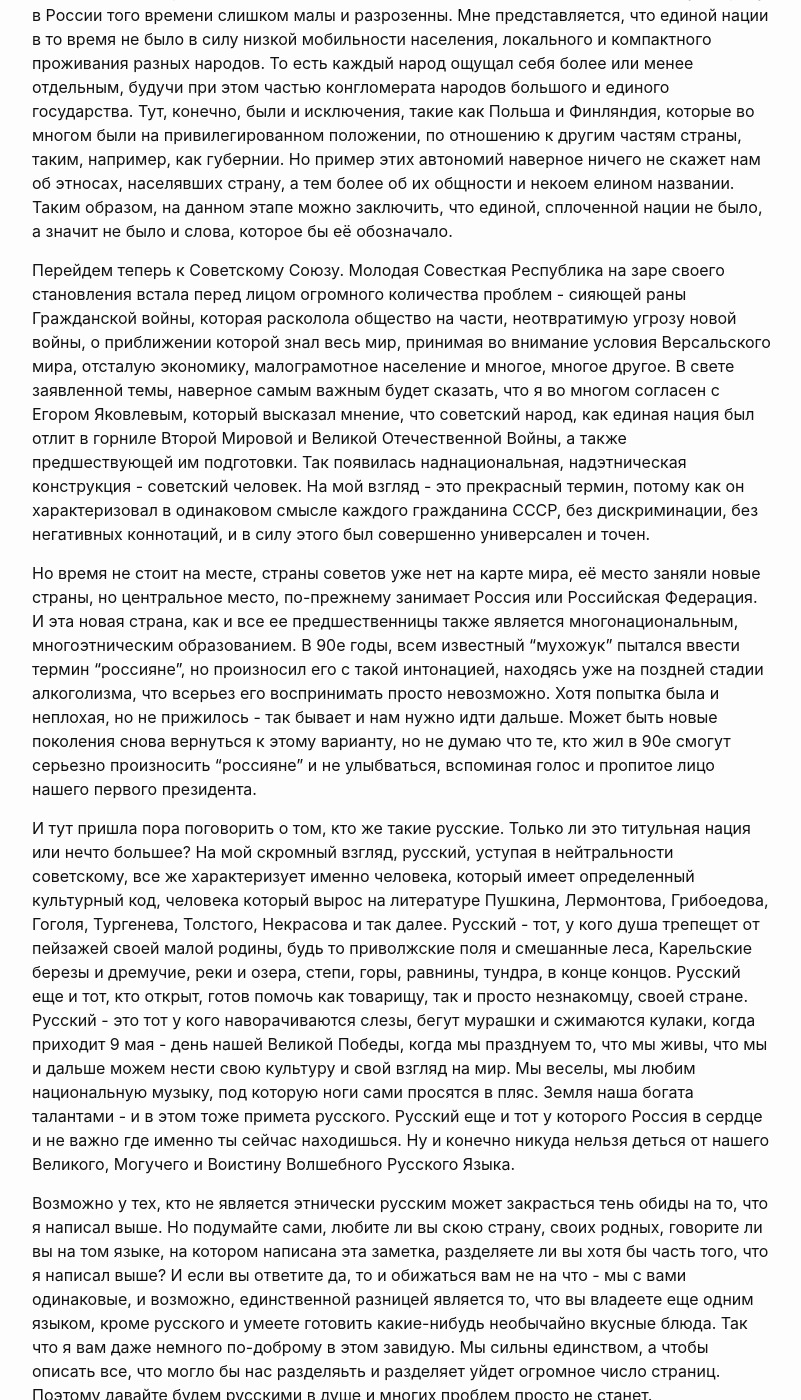
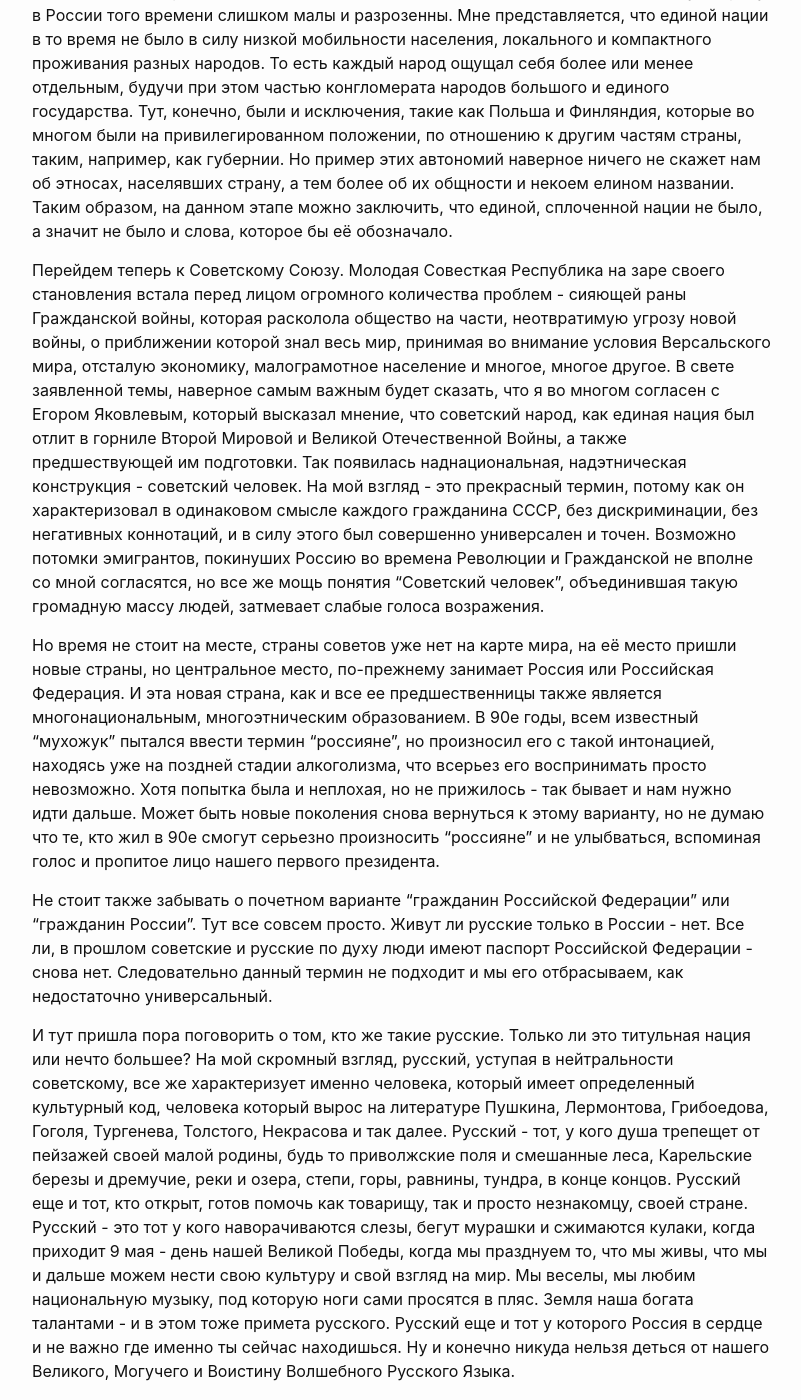
Before and after one commit to fjodor-che/blog, a Jekyll site: the page built from _posts/2020-07-09-russians.md, in a window 1280 px wide and 1400 px high, scrolled down 362 px. Shown: the whole window, without its empty margins (238-1039 px from the left). Built offline with Jekyll 4.4.1, drawn with Linux system fonts in a browser that asks for light colours.

Commit message:
Update 2020-07-09-russians.md

```diff
--- a/_posts/2020-07-09-russians.md
+++ b/_posts/2020-07-09-russians.md
@@ -8,9 +8,11 @@ published: true
 
 Российская Империя отстоит от нас слишком далеко, а знания мои по этническому вопросу в России того времени слишком малы и разрозенны. Мне представляется, что единой нации в то время не было в силу низкой мобильности населения, локального и компактного проживания разных народов. То есть каждый народ ощущал себя более или менее отдельным, будучи при этом частью конгломерата народов большого и единого государства. Тут, конечно, были и исключения, такие как Польша и Финляндия, которые во многом были на привилегированном положении, по отношению к другим частям страны, таким, например, как губернии. Но пример этих автономий наверное ничего не скажет нам об этносах, населявших страну, а тем более об их общности и некоем елином названии. Таким образом, на данном этапе можно заключить, что единой, сплоченной нации не было, а значит не было и слова, которое бы её обозначало.
 
-Перейдем теперь к Советскому Союзу. Молодая Совесткая Республика на заре своего становления встала перед лицом огромного количества проблем - сияющей раны Гражданской войны, которая расколола общество на части, неотвратимую угрозу новой войны, о приближении которой знал весь мир, принимая во внимание условия Версальского мира, отсталую экономику, малограмотное население и многое, многое другое. В свете заявленной темы, наверное самым важным будет сказать, что я во многом согласен с Егором Яковлевым, который высказал мнение, что советский народ, как единая нация был отлит в горниле Второй Мировой и Великой Отечественной Войны, а также предшествующей им подготовки. Так появилась наднациональная, надэтническая конструкция - советский человек. На мой взгляд - это прекрасный термин, потому как он характеризовал в одинаковом смысле каждого гражданина СССР, без дискриминации, без негативных коннотаций, и в силу этого был совершенно универсален и точен.
+Перейдем теперь к Советскому Союзу. Молодая Совесткая Республика на заре своего становления встала перед лицом огромного количества проблем - сияющей раны Гражданской войны, которая расколола общество на части, неотвратимую угрозу новой войны, о приближении которой знал весь мир, принимая во внимание условия Версальского мира, отсталую экономику, малограмотное население и многое, многое другое. В свете заявленной темы, наверное самым важным будет сказать, что я во многом согласен с Егором Яковлевым, который высказал мнение, что советский народ, как единая нация был отлит в горниле Второй Мировой и Великой Отечественной Войны, а также предшествующей им подготовки. Так появилась наднациональная, надэтническая конструкция - советский человек. На мой взгляд - это прекрасный термин, потому как он характеризовал в одинаковом смысле каждого гражданина СССР, без дискриминации, без негативных коннотаций, и в силу этого был совершенно универсален и точен. Возможно потомки эмигрантов, покинуших Россию во времена Революции и Гражданской не вполне со мной согласятся, но все же мощь понятия "Советский человек", объединившая такую громадную массу людей, затмевает слабые голоса возражения.
 
-Но время не стоит на месте, страны советов уже нет на карте мира, её место заняли новые страны, но центральное место, по-прежнему занимает Россия или Российская Федерация. И эта новая страна, как и все ее предшественницы также является многонациональным, многоэтническим образованием. В 90е годы, всем известный "мухожук" пытался ввести термин "россияне", но произносил его с такой интонацией, находясь уже на поздней стадии алкоголизма, что всерьез его воспринимать просто невозможно. Хотя попытка была и неплохая, но не прижилось - так бывает и нам нужно идти дальше. Может быть новые поколения снова вернуться к этому варианту, но не думаю что те, кто жил в 90е смогут серьезно произносить "россияне" и не улыбваться, вспоминая голос и пропитое лицо нашего первого президента.
+Но время не стоит на месте, страны советов уже нет на карте мира, на её место пришли новые страны, но центральное место, по-прежнему занимает Россия или Российская Федерация. И эта новая страна, как и все ее предшественницы также является многонациональным, многоэтническим образованием. В 90е годы, всем известный "мухожук" пытался ввести термин "россияне", но произносил его с такой интонацией, находясь уже на поздней стадии алкоголизма, что всерьез его воспринимать просто невозможно. Хотя попытка была и неплохая, но не прижилось - так бывает и нам нужно идти дальше. Может быть новые поколения снова вернуться к этому варианту, но не думаю что те, кто жил в 90е смогут серьезно произносить "россияне" и не улыбваться, вспоминая голос и пропитое лицо нашего первого президента.
+
+Не стоит также забывать о почетном варианте "гражданин Российской Федерации" или "гражданин России". Тут все совсем просто. Живут ли русские только в России - нет. Все ли, в прошлом советские и русские по духу люди имеют паспорт Российской Федерации - снова нет. Следовательно данный термин не подходит и мы его отбрасываем, как недостаточно универсальный.
 
 И тут пришла пора поговорить о том, кто же такие русские. Только ли это титульная нация или нечто большее? На мой скромный взгляд, русский, уступая в нейтральности советскому, все же характеризует именно человека, который имеет определенный культурный код, человека который вырос на литературе Пушкина, Лермонтова, Грибоедова, Гоголя, Тургенева, Толстого, Некрасова и так далее. Русский - тот, у кого душа трепещет от пейзажей своей малой родины, будь то приволжские поля и смешанные леса, Карельские березы и дремучие, реки и озера, степи, горы, равнины, тундра, в конце концов. Русский еще и тот, кто открыт, готов помочь как товарищу, так и просто незнакомцу, своей стране. Русский - это тот у кого наворачиваются слезы, бегут мурашки и сжимаются кулаки, когда приходит 9 мая - день нашей Великой Победы, когда мы празднуем то, что мы живы, что мы и дальше можем нести свою культуру и свой взгляд на мир.
 Мы веселы, мы любим национальную музыку, под которую ноги сами просятся в пляс. Земля наша богата талантами - и в этом тоже примета русского. Русский еще и тот у которого Россия в сердце и не важно где именно ты сейчас находишься.  Ну и конечно никуда нельзя деться от нашего Великого, Могучего и Воистину Волшебного Русского Языка.
```
